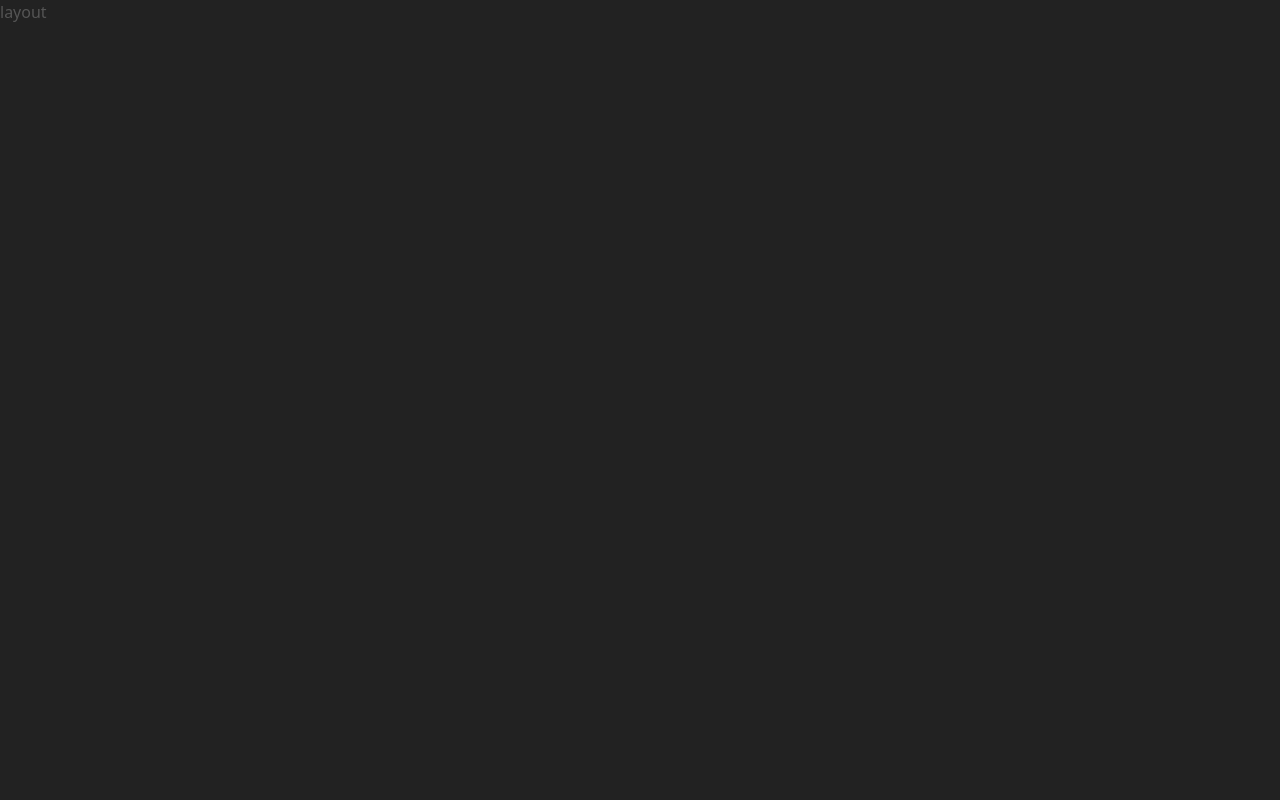
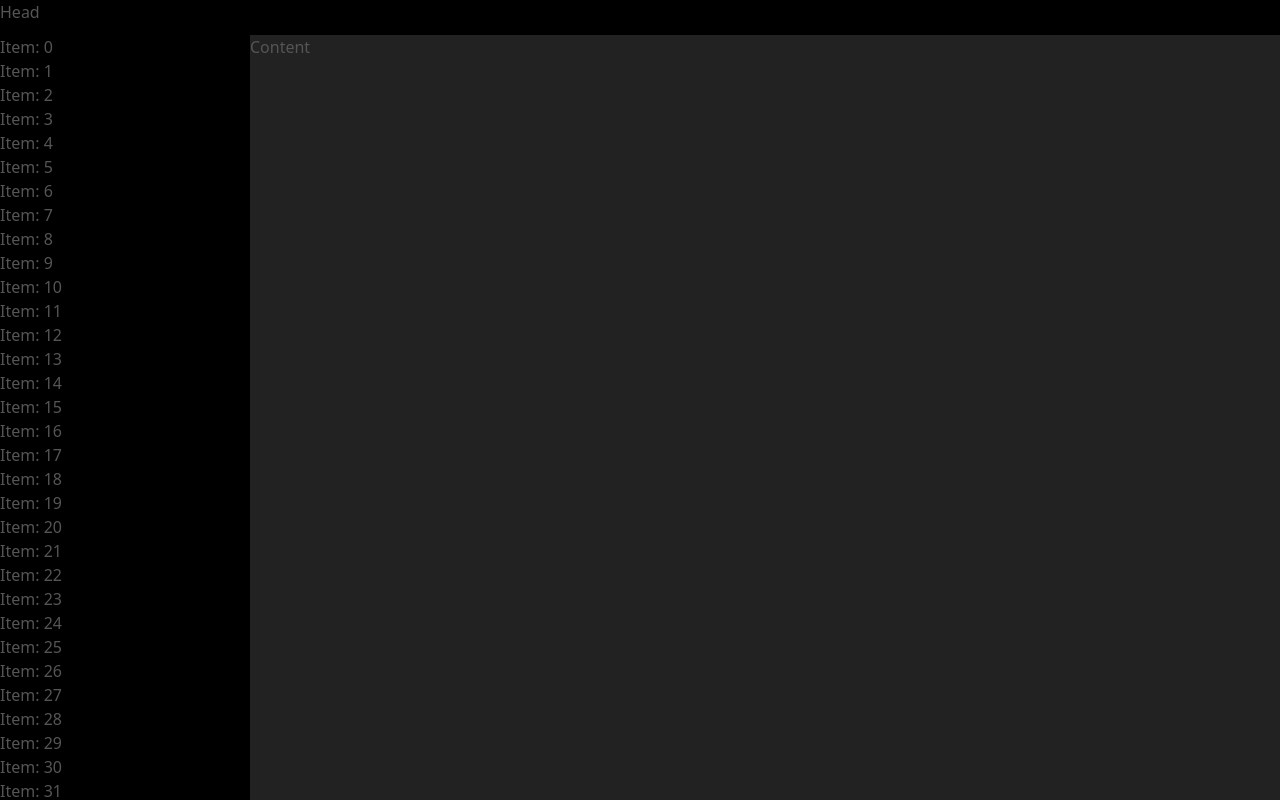
Before and after one commit to mineot/website, a React (Vite) app: page / in a window 1280 px wide. Built offline with nearby package versions, Linux system fonts and the light colour scheme.

Commit message:
alpha/react - layout redifinition

```diff
--- a/src/assets/layout.scss
+++ b/src/assets/layout.scss
@@ -1,65 +1,52 @@
-$layout-def-h100: 100vh;
-$layout-def-margin: 0em;
-$layout-def-overflow-y: auto;
-$layout-def-overflow: hidden;
-$layout-def-padding: 0em;
-$layout-head-height: 3.7em;
-$layout-panel-padding-bottom: $layout-head-height;
-$layout-sidebar-backgroud: $primary;
-$layout-sidebar-width: 350px;
+$width: 100vw;
+$height: 100vh;
+
+$head-height: 35px;
+$sidebar-width: 250px;
+
+body {
+  color: $color !important;
+  background-color: $backgroud !important;
+}
 
 .layout {
+  height: $height;
+  overflow: hidden;
   display: flex;
   flex-direction: column;
-  height: $layout-def-h100;
-  margin: $layout-def-margin;
-  overflow: $layout-def-overflow;
-  padding: $layout-def-padding;
 
   .head {
-    @extend .d-lg-none;
-    height: $layout-head-height;
+    flex: 0;
+
+    .head-container {
+      height: $head-height;
+      color: $color !important;
+      background-color: $primary !important;
+    }
   }
 
   .body {
     flex: 1;
-    display: flex;
-    flex-direction: row;
-    height: $layout-def-h100;
-    margin: $layout-def-margin;
-    overflow: $layout-def-overflow;
-    padding: $layout-def-padding;
 
-    .body-content {
+    .body-container {
+      height: calc($height - $head-height);
       display: flex;
       flex-direction: row;
-      height: $layout-def-h100;
-      margin: $layout-def-margin;
-      overflow: $layout-def-overflow;
-      padding: $layout-def-padding;
 
       .sidebar {
-        @extend .p-2;
-        @extend .d-none;
-        @extend .d-lg-block;
-        background-color: $layout-sidebar-backgroud;
-        overflow: $layout-def-overflow;
-        overflow-y: $layout-def-overflow-y;
-        width: $layout-sidebar-width;
+        flex: 0;
+
+        .sidebar-container {
+          width: $sidebar-width;
+          height: calc($height - $head-height);
+          color: $color !important;
+          background-color: $primary !important;
+          overflow-y: auto;
+        }
       }
 
-      .panel {
-        @extend .pt-2;
+      .content {
         flex: 1;
-        margin: $layout-def-margin;
-        overflow: $layout-def-overflow;
-        overflow-y: $layout-def-overflow-y;
-        padding: $layout-def-padding;
-        padding-bottom: $layout-panel-padding-bottom;
-
-        div {
-          @extend .container;
-        }
       }
     }
   }
--- a/src/main.scss
+++ b/src/main.scss
@@ -2,11 +2,6 @@
 @import "./assets/layout.scss";
 // @import "./assets/fast-contact.scss";
 // @import "./assets/scrollbar.scss";
-
-body {
-  color: $color !important;
-  background-color: $backgroud !important;
-}
 
 .bg-color {
   background-color: $backgroud;
--- a/src/views/components/layout.tsx
+++ b/src/views/components/layout.tsx
@@ -3,9 +3,31 @@ import { PropsWithChildren } from "react";
 type LayoutProps = {};
 
 export function Layout(props: PropsWithChildren<LayoutProps>) {
+  const items = [];
+
+  for (let index = 0; index < 1000; index++) {
+    items.push(<div key={index}>Item: {index}</div>);
+  }
+
   return (
     <div className="layout">
-      <div>{props.children}</div>
+      <div className="head">
+        <div className="head-container">Head</div>
+      </div>
+      <div className="body">
+        <div className="body-container">
+          <div className="sidebar">
+            <div className="sidebar-container">
+              {/* Sidebar */}
+              {items}
+            </div>
+          </div>
+          <div className="content">
+            Content
+            {/* <div>{props.children}</div> */}
+          </div>
+        </div>
+      </div>
     </div>
   );
 }
```
